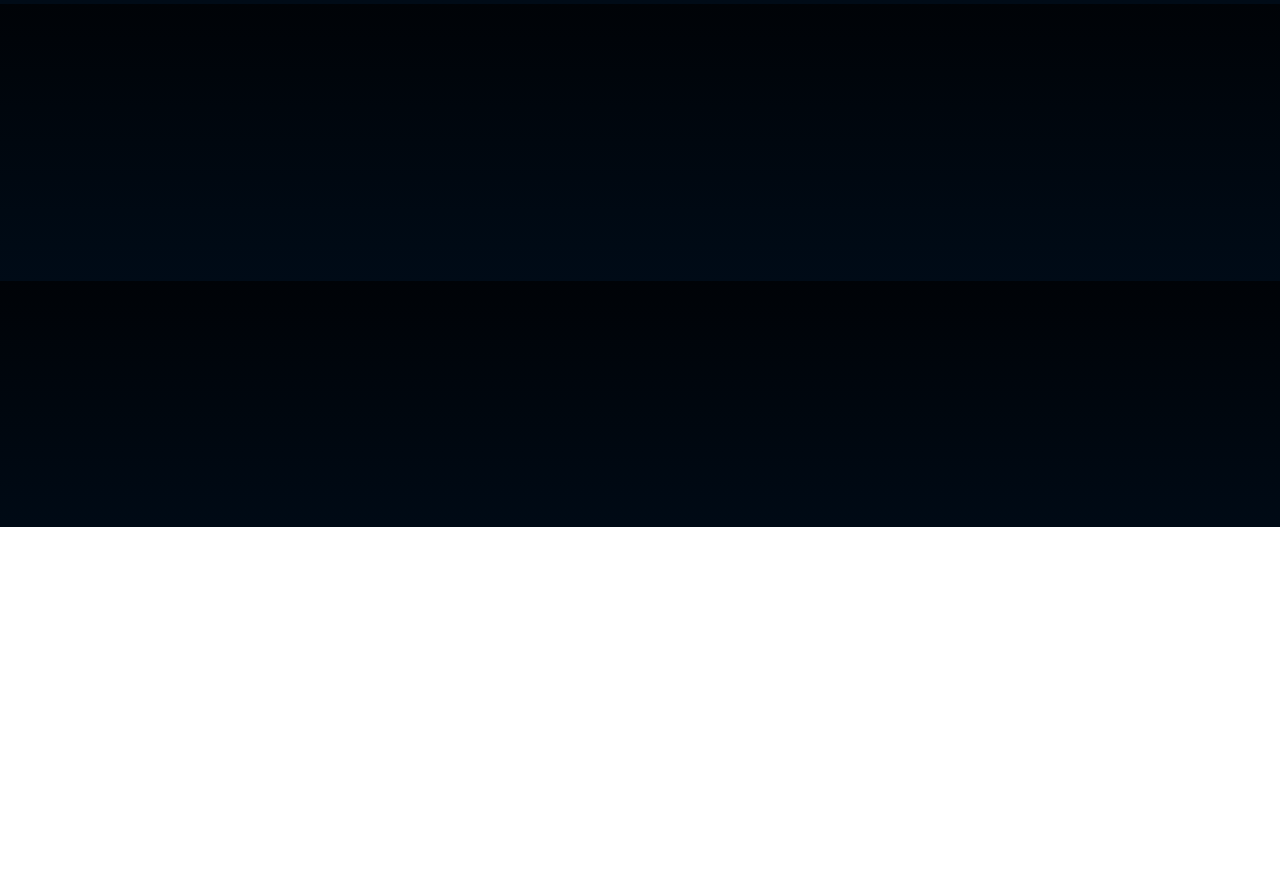
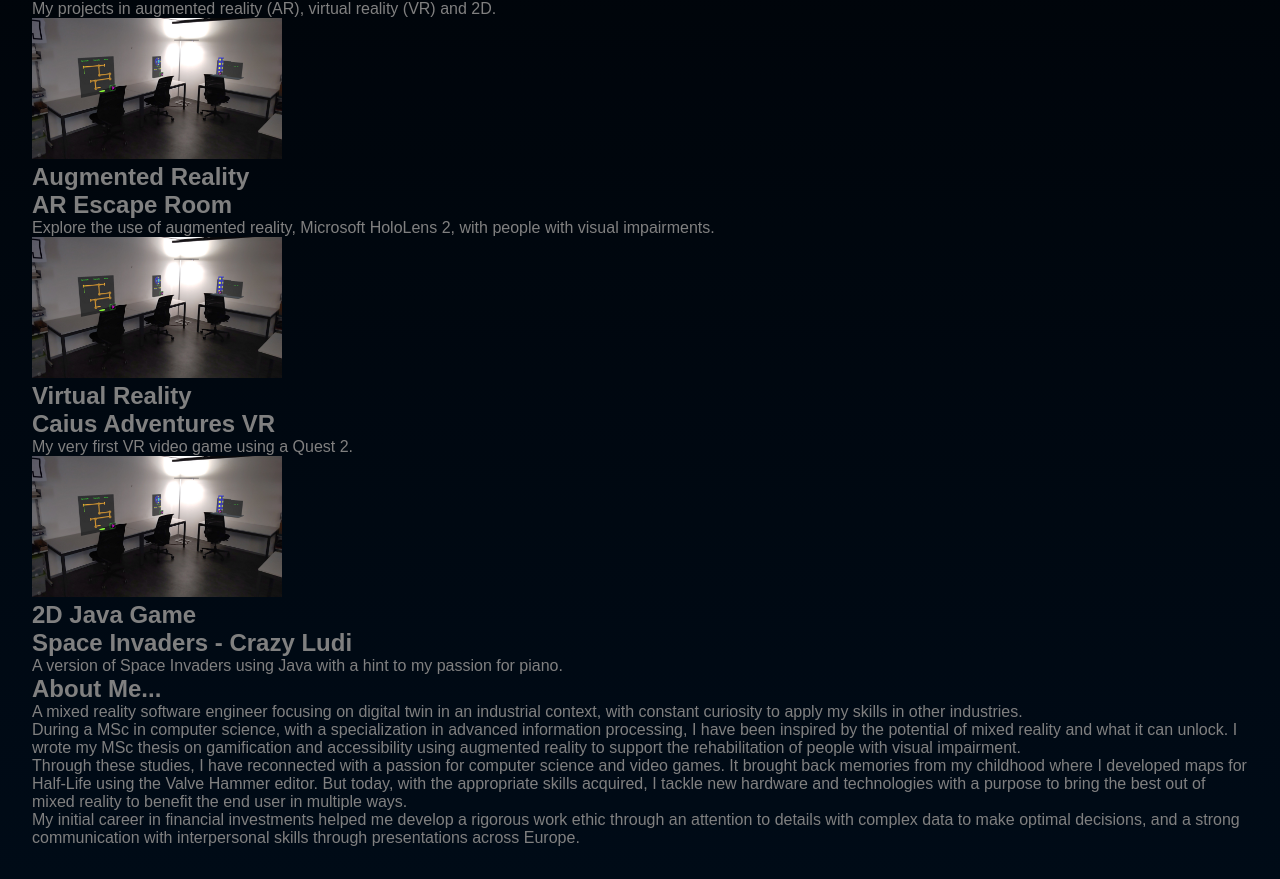
Before and after one commit to cmembrez/cmembrez.github.io, a React (Vite) app in the folder online-portfolio/react-frontend/: page / in a window 1280 px wide. Shown: the part 273-1152 px from the top of the page. Before the commit the page ends 800 px from the top, so only its background shows below. Built offline with nearby package versions, Linux system fonts and the light colour scheme.

Commit message:
Changed to a single-page website.

```diff
--- a/online-portfolio/react-frontend/src/App.jsx
+++ b/online-portfolio/react-frontend/src/App.jsx
@@ -1,10 +1,4 @@
 import './App.css'
-
-import {
-    BrowserRouter as Router,
-    Routes,
-    Route,
-} from "react-router-dom";
 
 import Navbar from './components/Navbar';
 import Home from './components/Home';
@@ -13,15 +7,14 @@ import Portfolio from './components/Portfolio';
 
 const App = () => {
     return(
-        <Router>
+        <>
             <Navbar />
-            <Routes>
-                <Route path="/" element={<Home />} />
-                <Route path="/home" element={<Home />} />
-                <Route path="/portfolio" element={<Portfolio />} />
-                <Route path="/aboutMe" element={<AboutMe />} />
-            </Routes>
-        </Router>
+            <div>
+                <Home />
+                <Portfolio />
+                <AboutMe />
+            </div>
+        </>
     )
 }
 
--- a/online-portfolio/react-frontend/src/components/Navbar.jsx
+++ b/online-portfolio/react-frontend/src/components/Navbar.jsx
@@ -1,22 +1,20 @@
 import './Navbar.css';
-import { Link } from "react-router-dom";
 
 const Navbar = () => {
     return (
         <>
             <div className="Nav">
                 <div className="Bars" />
-
                 <div className="NavMenu">
-                    <Link className="NavLink" to="/home">
+                    <a className="NavLink" href="#home">
                         Home
-                    </Link>
-                    <Link className="NavLink" to="/portfolio">
+                    </a>
+                    <a className="NavLink" href="#portfolio">
                         Portfolio
-                    </Link>
-                    <Link className="NavLink" to="/aboutMe">
+                    </a>
+                    <a className="NavLink" href="#aboutMe">
                         About Me
-                    </Link>
+                    </a>
                 </div>
             </div>
         </>
--- a/online-portfolio/react-frontend/src/index.css
+++ b/online-portfolio/react-frontend/src/index.css
@@ -17,3 +17,7 @@ body {
     color: var(--text-color);
     font-family: var(--body-font);
 }
+
+html {
+    scroll-behavior: smooth;
+}
```
